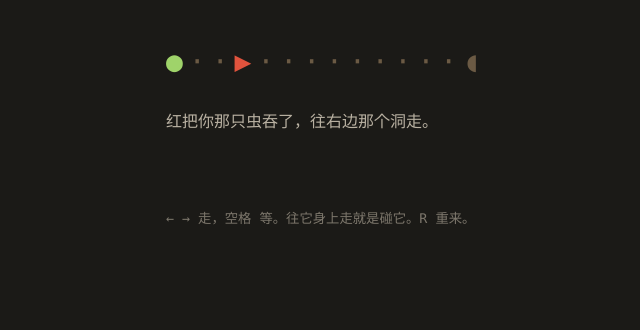
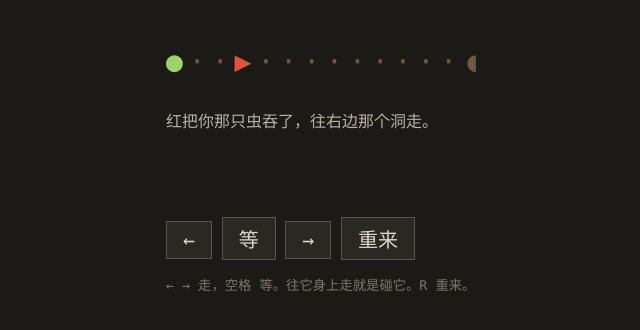
Before and after one commit to AboveTheBlueprints/yaoweiba, a plain HTML site: page index.html in a window 1280 px wide. Shown: the whole page, without its empty margins (154-794 px from the left). Drawn offline with Linux system fonts and the light colour scheme.

Commit message:
咬尾巴：加 ← 等 → 重来 四个按钮，手机上也能玩。

```diff
--- a/index.html
+++ b/index.html
@@ -6,12 +6,13 @@ body{background:#1b1a17;color:#ddd6c8;font-family:Menlo,monospace;max-width:640p
 #g{font-size:28px;letter-spacing:6px;white-space:pre;margin:24px 0}
 .r{color:#e0533d}.y{color:#9fd36a}.h{color:#6b5a44}.b{color:#e6c34a}.t{color:#e0533d;opacity:.55}.e{color:#e0533d;opacity:.45}
 #log{min-height:6em;color:#b9b1a2}
-small{color:#7d776c}
+small{color:#7d776c}button{background:#2a2823;color:#ddd6c8;border:1px solid #555;font-size:20px;padding:6px 16px;font-family:inherit}
 </style>
 <!-- 吹万 第 31 天 19:3x：聊斋《义鼠》种子。蛇吞了老鼠，另一只打不过它，只挑蛇身子钻进洞一半那一刻咬尾巴；蛇出来它跑，蛇进去它来，蛇最后吐了。
      这里：红吃了你那只虫，正往洞走。它边走边回头，回头前尾巴先甩一下。它站在洞口钻的那一下最笨，那时候碰它，它只会退出来追你几步再回去。在路上碰它，它转身就是一口。 -->
 <div id="g"></div>
 <div id="log"></div>
+<div id="btn" style="margin:12px 0"><button onclick="turn(-1)">←</button> <button onclick="turn(0)">等</button> <button onclick="turn(1)">→</button> <button onclick="reset()">重来</button></div>
 <small>← → 走，空格 等。往它身上走就是碰它。R 重来。</small>
 <script>
 const W = 14, H = 13;
```
